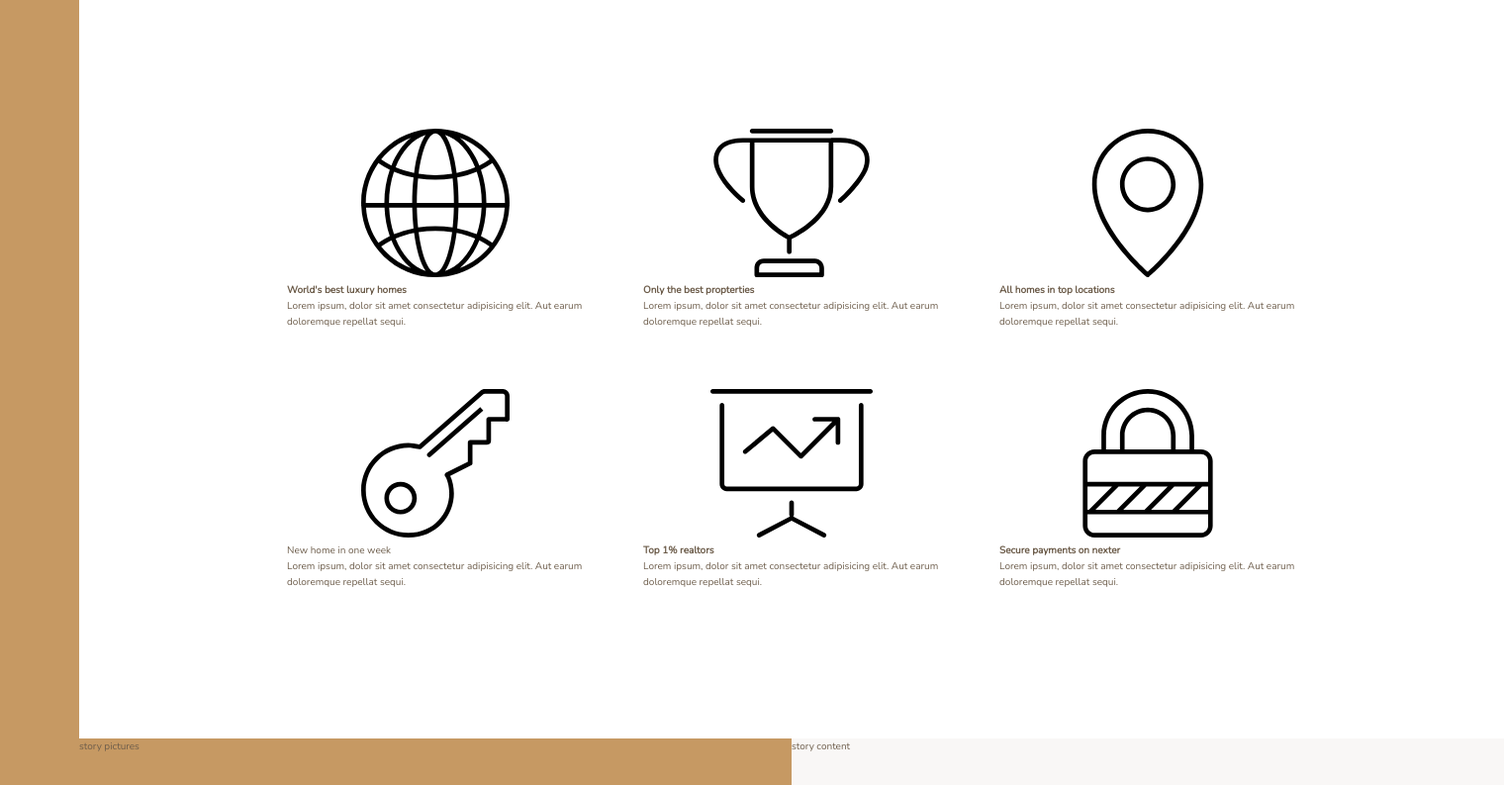
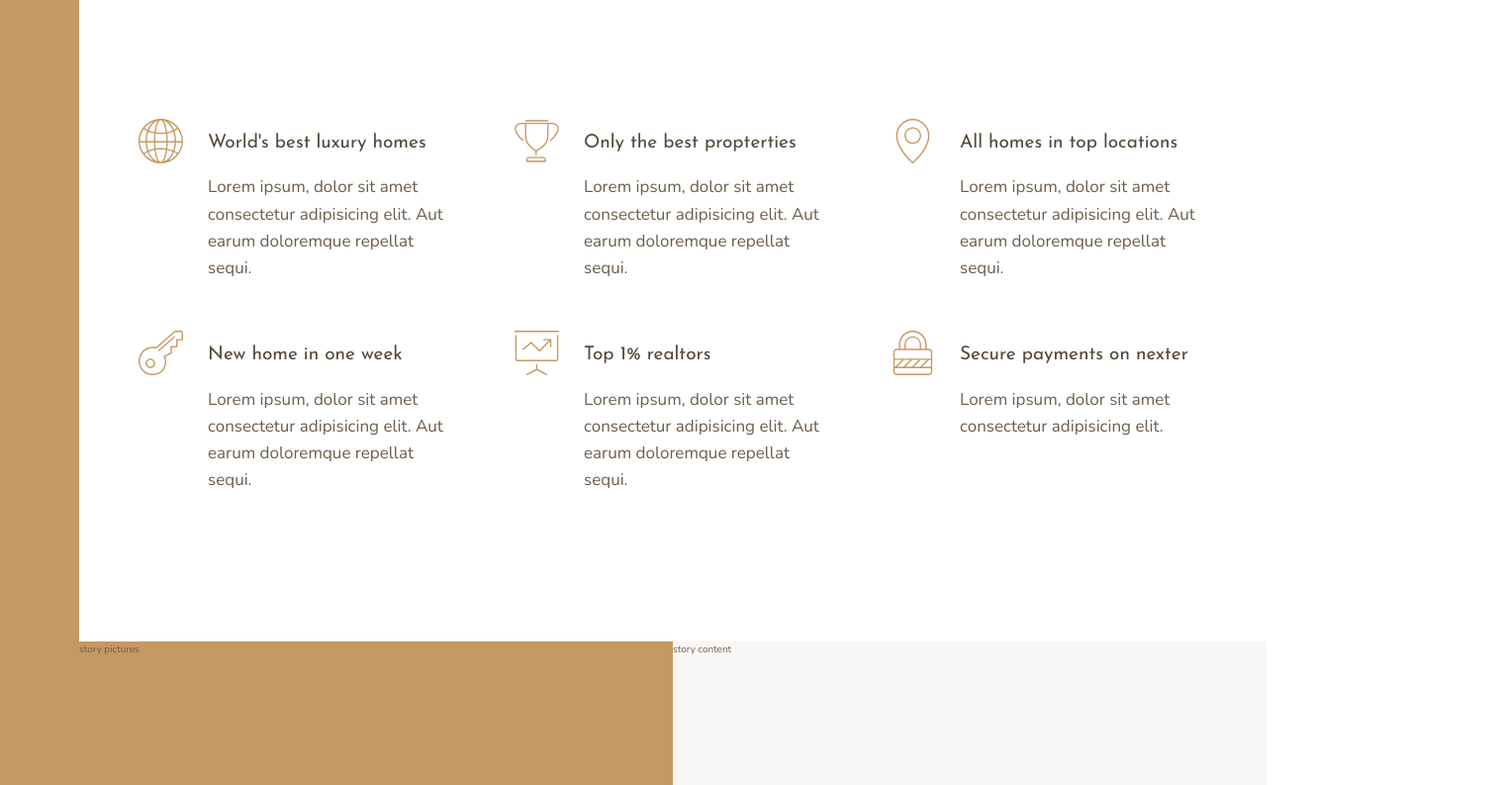
Before and after one commit to martywebdev/nexter, a website: page index.html in a window 1280 px wide. Shown: the part 660-1453 px from the top of the page at 99% size, 1520 px wide, since content can reach past the window. Drawn offline with nearby package versions, Linux system fonts and the light colour scheme.

Commit message:
features section 2

```diff
--- a/index.html
+++ b/index.html
@@ -20,42 +20,43 @@
                 <svg class="feature__icon">
                     <use xlink:href="img/sprite.svg#icon-global"></use>
                 </svg>
-                <h4 class="heading-4">World's best luxury homes</h4>
+                <h4 class="heading-4 heading-4--dark">World's best luxury homes</h4>
                 <p class="feature__text">Lorem ipsum, dolor sit amet consectetur adipisicing elit. Aut earum doloremque repellat sequi.</p>
             </div>
             <div class="feature">
                 <svg class="feature__icon">
                     <use xlink:href="img/sprite.svg#icon-trophy"></use>
                 </svg>
-                <h4 class="heading-4">Only the best propterties</h4>
+                <h4 class="heading-4 heading-4--dark">Only the best propterties</h4>
                 <p class="feature__text">Lorem ipsum, dolor sit amet consectetur adipisicing elit. Aut earum doloremque repellat sequi.</p>
             </div>
             <div class="feature">
                 <svg class="feature__icon">
                     <use xlink:href="img/sprite.svg#icon-map-pin"></use>
                 </svg>
-                <h4 class="heading-4">All homes in top locations</h4>
+                <h4 class="heading-4 heading-4--dark">All homes in top locations</h4>
                 <p class="feature__text">Lorem ipsum, dolor sit amet consectetur adipisicing elit. Aut earum doloremque repellat sequi.</p>
             </div>
             <div class="feature">
                 <svg class="feature__icon">
                     <use xlink:href="img/sprite.svg#icon-key"></use>
-                </svg>New home in one week</h4>
+                </svg>
+                <h4 class="heading-4 heading-4--dark">New home in one week</h4>
                 <p class="feature__text">Lorem ipsum, dolor sit amet consectetur adipisicing elit. Aut earum doloremque repellat sequi.</p>
             </div>
             <div class="feature">
                 <svg class="feature__icon">
                     <use xlink:href="img/sprite.svg#icon-presentation"></use>
                 </svg>
-                <h4 class="heading-4">Top 1% realtors</h4>
+                <h4 class="heading-4 heading-4--dark">Top 1% realtors</h4>
                 <p class="feature__text">Lorem ipsum, dolor sit amet consectetur adipisicing elit. Aut earum doloremque repellat sequi.</p>
             </div>
             <div class="feature">
                 <svg class="feature__icon">
                     <use xlink:href="img/sprite.svg#icon-lock"></use>
                 </svg>
-                <h4 class="heading-4">Secure payments on nexter</h4>
-                <p class="feature__text">Lorem ipsum, dolor sit amet consectetur adipisicing elit. Aut earum doloremque repellat sequi.</p>
+                <h4 class="heading-4 heading-4--dark">Secure payments on nexter</h4>
+                <p class="feature__text">Lorem ipsum, dolor sit amet consectetur adipisicing elit.</p>
             </div>
         </section>
         <div class="story__pictures">story pictures</div>
--- a/scss/_features.scss
+++ b/scss/_features.scss
@@ -3,9 +3,34 @@
 .features {
     grid-column: center-start / center-end;
 
-    margin: 15rem;
+    margin: 15rem 0;
 
     display: grid;
-    grid-template-columns: repeat(3, 1fr);
-    grid-gap: 60px;
+    // grid-template-columns: repeat(3, 1fr);
+    // autofit will response to the width!! like responsive
+    grid-template-columns: repeat(auto-fit, minmax(25rem, 1fr));
+    grid-gap: 6rem;
+    //aligning all text to start
+    align-items: start;
 }
+
+.feature {
+
+    display: grid;
+    grid-template-columns: min-content 1fr;
+    grid-row-gap: 1.5rem;
+    grid-column-gap: 2.5rem;
+
+    &__icon {
+        fill: $color-primary;
+        width: 4.5rem;
+        height: 4.5rem;
+        //-1 wont work because grid-template is not defined
+        grid-row: 1 / span 2;
+        transform: translateY(-1rem);
+    }
+
+    &__text {
+        font-size: 1.7rem;
+    }
+}
--- a/scss/_typography.scss
+++ b/scss/_typography.scss
@@ -0,0 +1,28 @@
+@use "base" as *;
+
+%heading {
+  font-family: $font-display;
+  font-weight: 400;
+}
+
+.heading-1 {
+  @extend %heading;
+}
+.heading-2 {
+  @extend %heading;
+}
+.heading-3 {
+  @extend %heading;
+}
+.heading-4 {
+  @extend %heading;
+  font-size: 1.9rem;
+
+  &--light {
+    color: $color-grey-light-1;
+  }
+
+  &--dark {
+    color: $color-grey-dark-1;
+  }
+}
```
Also changed, not shown: css/style.css.
